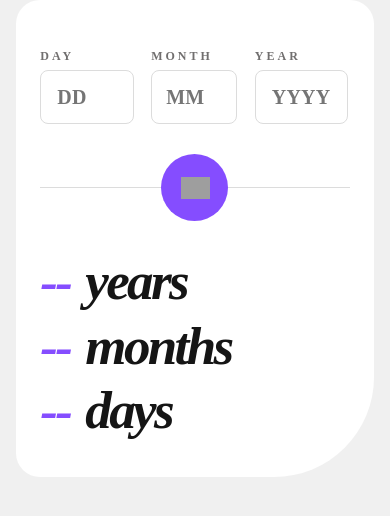
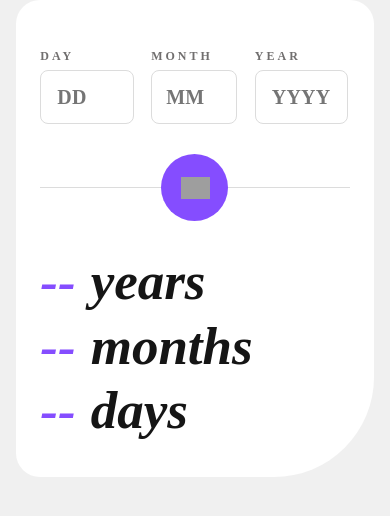
Before and after one commit to FeelsGo-od/FrontendMentor, a React (Create React App) app in the folder age-calculator-app-main/react-app/: page / in a window 390 px wide. Shown: the top 516 px of the page. Built offline with nearby package versions, Linux system fonts and the light colour scheme; grey boxes are pictures that could not be loaded; a web font is replaced by a local one.

Commit message:
fix cut numbers bug on result component

```diff
--- a/age-calculator-app-main/react-app/src/App.css
+++ b/age-calculator-app-main/react-app/src/App.css
@@ -219,7 +219,6 @@ body {
   font-weight: 800;
   font-size: 104px;
   line-height: 110%;
-  letter-spacing: -0.05em;
   color: #151515;
 }
 
@@ -276,7 +275,7 @@ body {
   margin-top: 0;
 }
 
-.box-result span {
+.box-result .violet-txt {
   color: #854DFF;
   margin: 0;
   margin-right: 15px;
@@ -285,12 +284,16 @@ body {
   padding-left: 10px;
 }
 
-.box-result span .animated-container {
+.box-result .violet-txt .animated-container {
   text-align: start;
 }
 
+.box-result .violet-txt .animated-container div {
+  width: 100%;
+}
+
 @media (max-width: 1080px) {
-  .box-result span {
+  .box-result .violet-txt {
     padding-left: 0;
   }
 }
--- a/age-calculator-app-main/react-app/src/components/AgeCalculator/componentElements/Result.jsx
+++ b/age-calculator-app-main/react-app/src/components/AgeCalculator/componentElements/Result.jsx
@@ -16,13 +16,13 @@ function Result ({ result }) {
     return (
         <div className="box-result">
             <div className='box-field'>
-                <span>{animatedNumber(result.years)}</span>years
+                <div className='violet-txt'>{animatedNumber(result.years)}</div>years
             </div>
             <div className='box-field'>
-                <span>{animatedNumber(result.months)}</span>months
+                <div className='violet-txt'>{animatedNumber(result.months)}</div>months
             </div>
             <div className='box-field'>
-                <span>{animatedNumber(result.days)}</span>days
+                <div className='violet-txt'>{animatedNumber(result.days)}</div>days
             </div>
         </div>
     )
```
